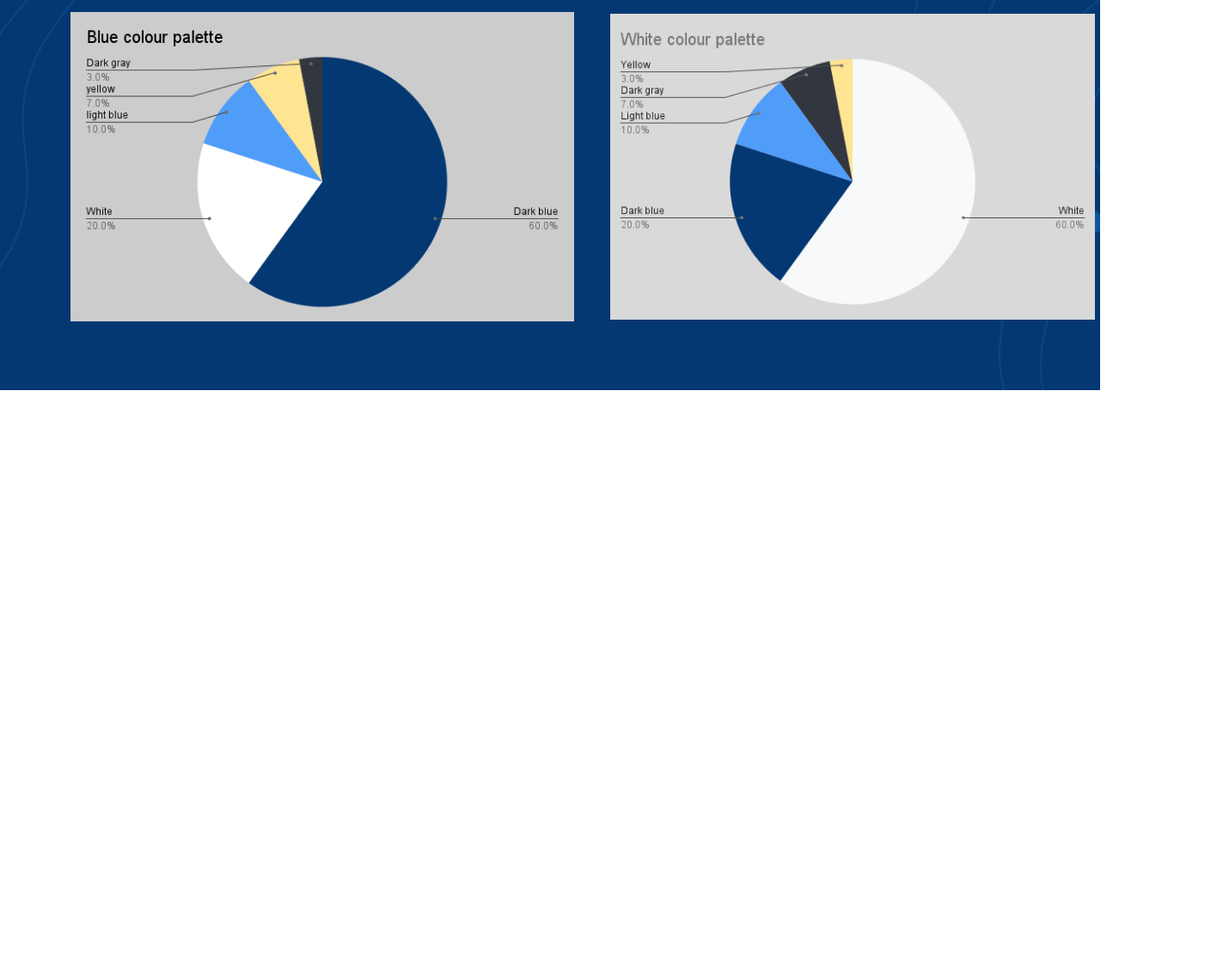
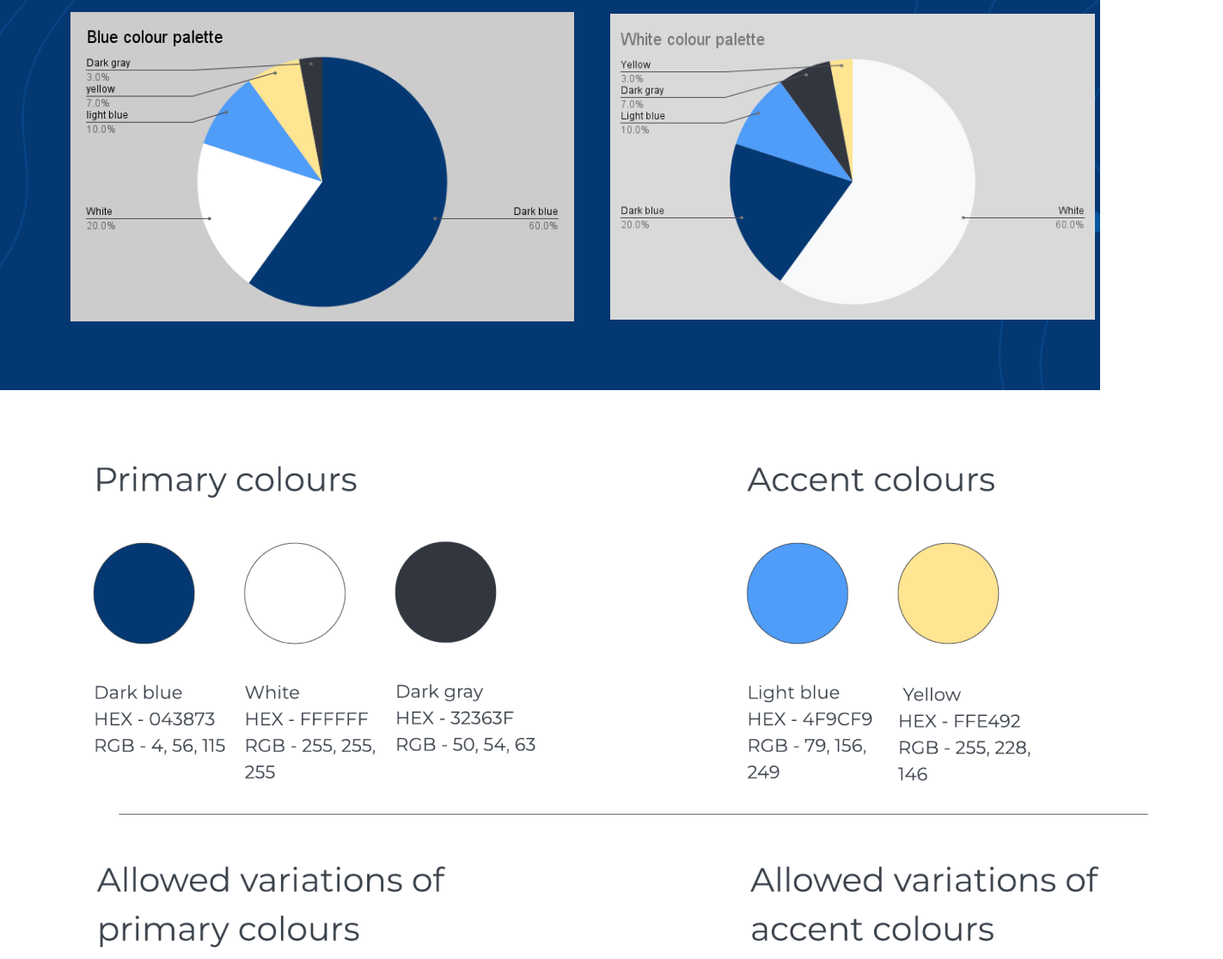
Before and after one commit to HlemoXGamer/Joblin, a plain HTML site: page index.html in a window 1280 px wide. Shown: the part 1824-2940 px from the top of the page at 86% size, 1423 px wide, since content can reach past the window. Before the commit the page ends 2278 px from the top, so only its background shows below. Drawn offline with nearby package versions, Linux system fonts and the light colour scheme.

Commit message:
Pallet Section Done

```diff
--- a/Css/main.css
+++ b/Css/main.css
@@ -149,3 +149,8 @@ header .container nav h2.main-logo {
 .joblin__colours .wrapper img {
 }
 /* Joblin__Colours */
+/* Joblin__Pallet */
+.joblin__pallet {
+  padding: 45px 0;
+}
+/* Joblin__Pallet */
--- a/index.html
+++ b/index.html
@@ -141,6 +141,16 @@
       </div>
     </section>
     <!-- Colours Section -->
+    <!-- Pallet Section -->
+    <section class="joblin__pallet">
+      <div class="container">
+        <img
+          src="./Media/Colour chart-updated 25 04 with alignlment and updated fonts & spacing 1.png"
+          alt=""
+        />
+      </div>
+    </section>
+    <!-- Pallet Section -->
     <!-- Bootstrap -->
     <script
       src="https://cdn.jsdelivr.net/npm/bootstrap@5.0.2/dist/js/bootstrap.bundle.min.js"
```
